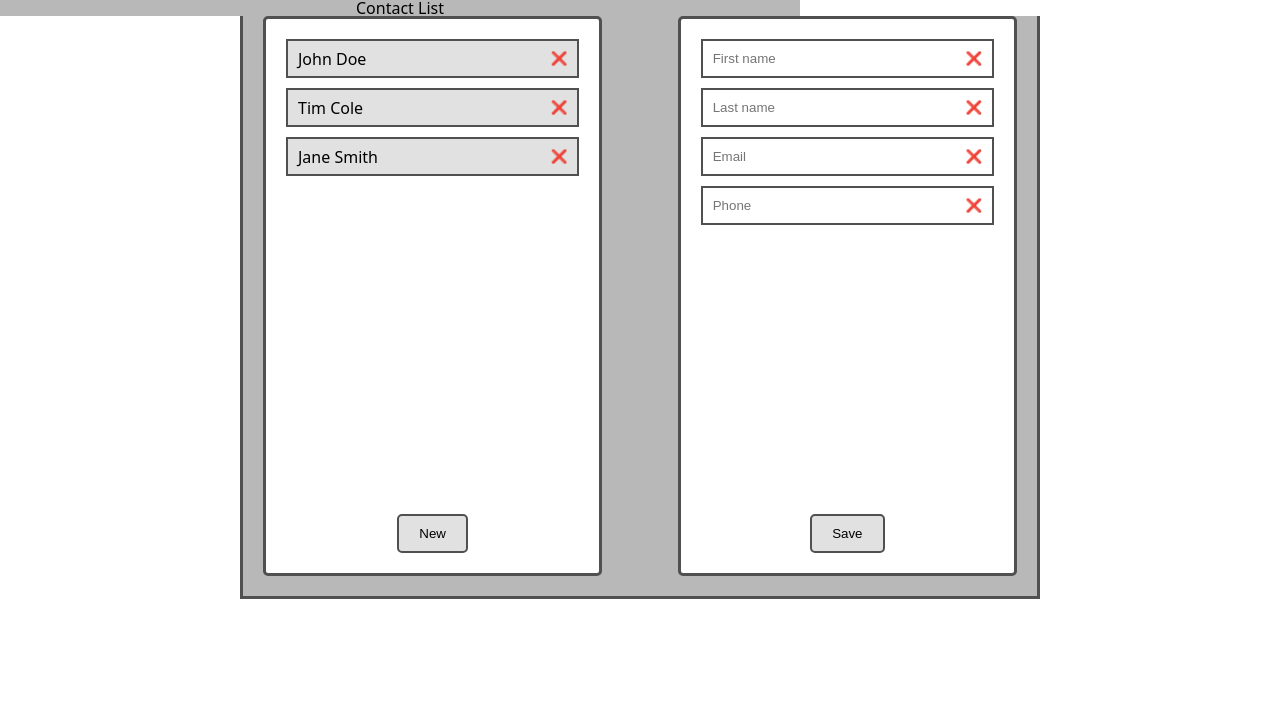
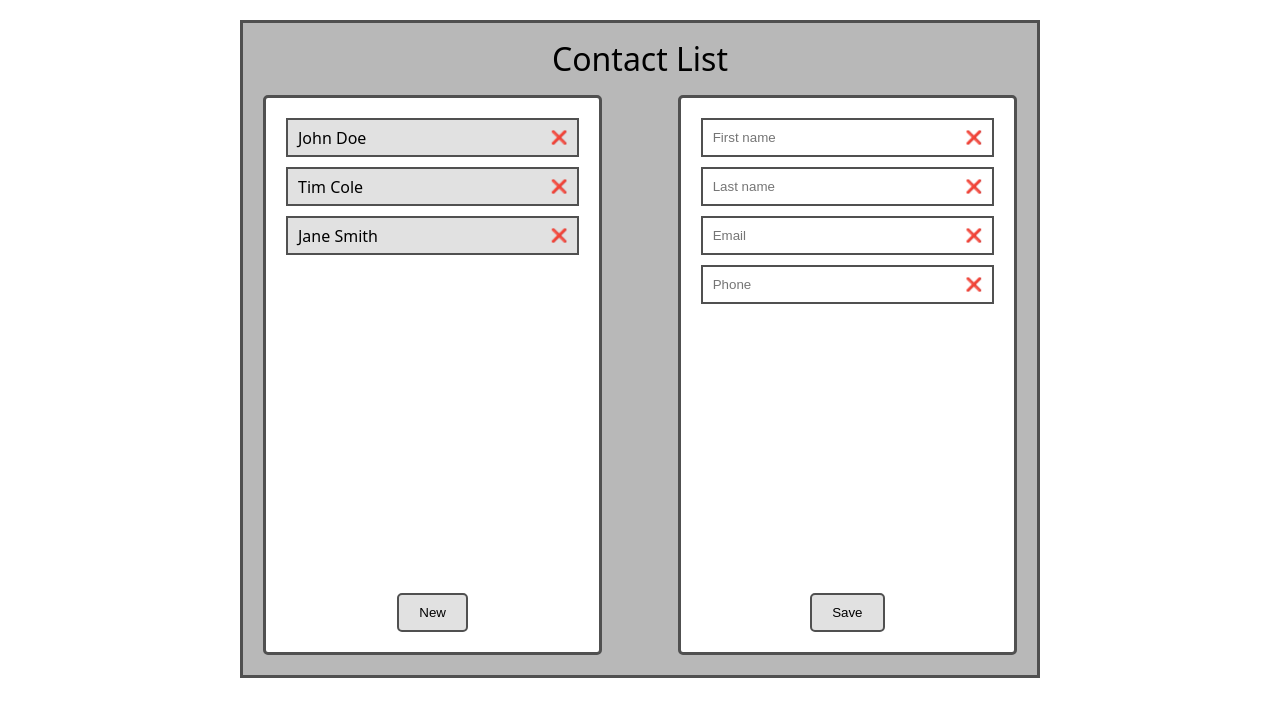
Before and after one commit to ziukoff1985/freshcode-react-hw-05-contact-list-functional-with-redux, a React (Vite) app: page / in a window 1280 px wide. Shown: the top 716 px of the page. Built offline with nearby package versions, Linux system fonts and the light colour scheme; data requests are answered from the project's data file.

Commit message:
Fix App styles

```diff
--- a/src/App.jsx
+++ b/src/App.jsx
@@ -85,7 +85,7 @@ function App() {
 
     return (
         <>
-            <h1>Contact List</h1>
+            <h1 className={styles.title}>Contact List</h1>
             <div className={styles.container}>
                 <ContactList
                     contacts={contacts}
--- a/src/App.module.css
+++ b/src/App.module.css
@@ -1,4 +1,4 @@
-h1,
+.title,
 .container {
     background-color: #b8b8b8;
     border: 3px solid #505050;
@@ -6,7 +6,7 @@ h1,
     margin: 0 auto;
 }
 
-h1 {
+.title {
     margin-top: 20px;
     text-align: center;
     padding: 20px;
```
